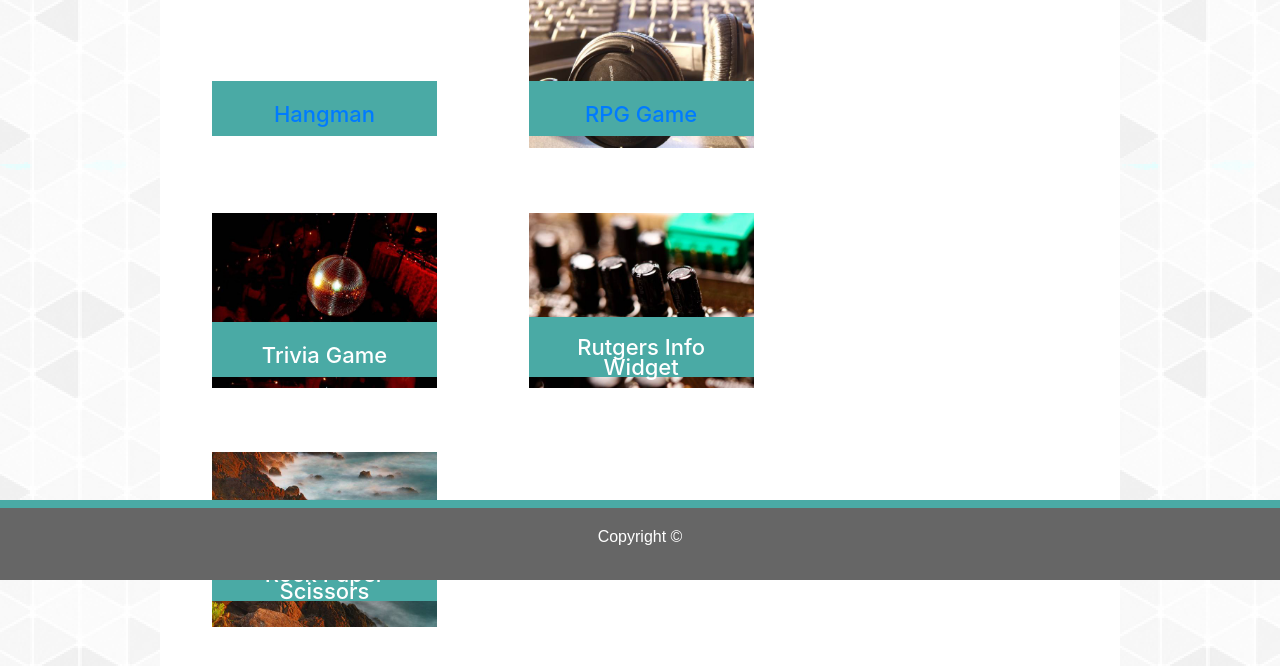
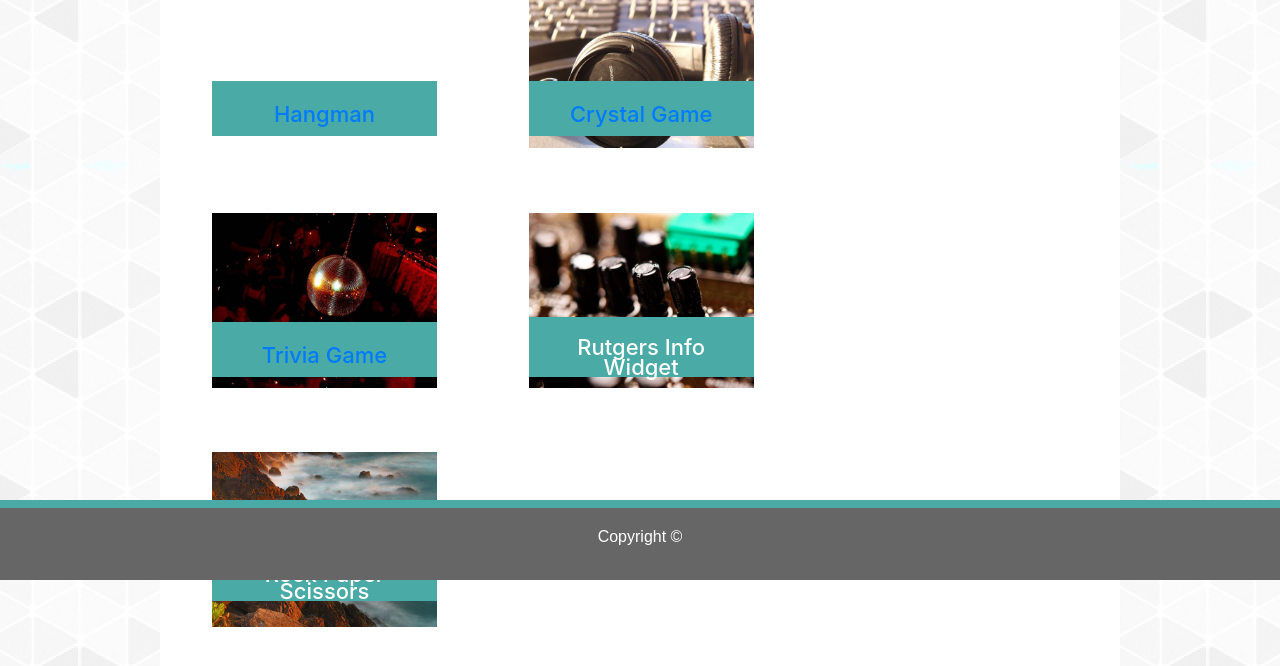
Before and after one commit to hcrellers/Bootstrap-Portfolio, a plain HTML site: page portfolio.html in a window 1280 px wide. Shown: the part 220-886 px from the top of the page. Drawn offline with nearby package versions, Linux system fonts and the light colour scheme.

Commit message:
adding portfolio links

```diff
--- a/portfolio.html
+++ b/portfolio.html
@@ -44,14 +44,14 @@
                                     <h4 class="hangman"><a href="https://hcrellers.github.io/Word-Guess">Hangman</a></h4></div>
                       <div class="col-4"><img id="r" src="assets\images\RPG Game placeholder.jpg" alt="RPG Game">
                                 <div class="text-block">
-                                    <h4 class="rpg"><a href="https://hcrellers.github.io/unit-4-game">RPG Game</a></h4></div>
+                                    <h4 class="rpg"><a href="https://hcrellers.github.io/unit-4-game">Crystal Game</a></h4></div>
                       <div class="col-4"></div>
                       </div>
                     </div>
                        <div class="row">
                          <div class="col-4"><img id=trivia src="assets\images\Trivia Game placeholder.jpg" alt="Trivia Game">
                                 <div class="text-block">
-                                    <h4 class="triv">Trivia Game</h4></div></div>
+                                    <h4 class="triv"><a href="https:\\hcrellers.github.io\TriviaGame\">Trivia Game</a></h4></div></div>
                          <div class="col-4"><img id="riw" src="assets\images\Rutgers Info Widget placeholder.jpg" alt="Rutgers Info Widget">
                                 <div class="text-block">
                                     <h4 class="rut">Rutgers Info Widget</h4></div></div>
```
